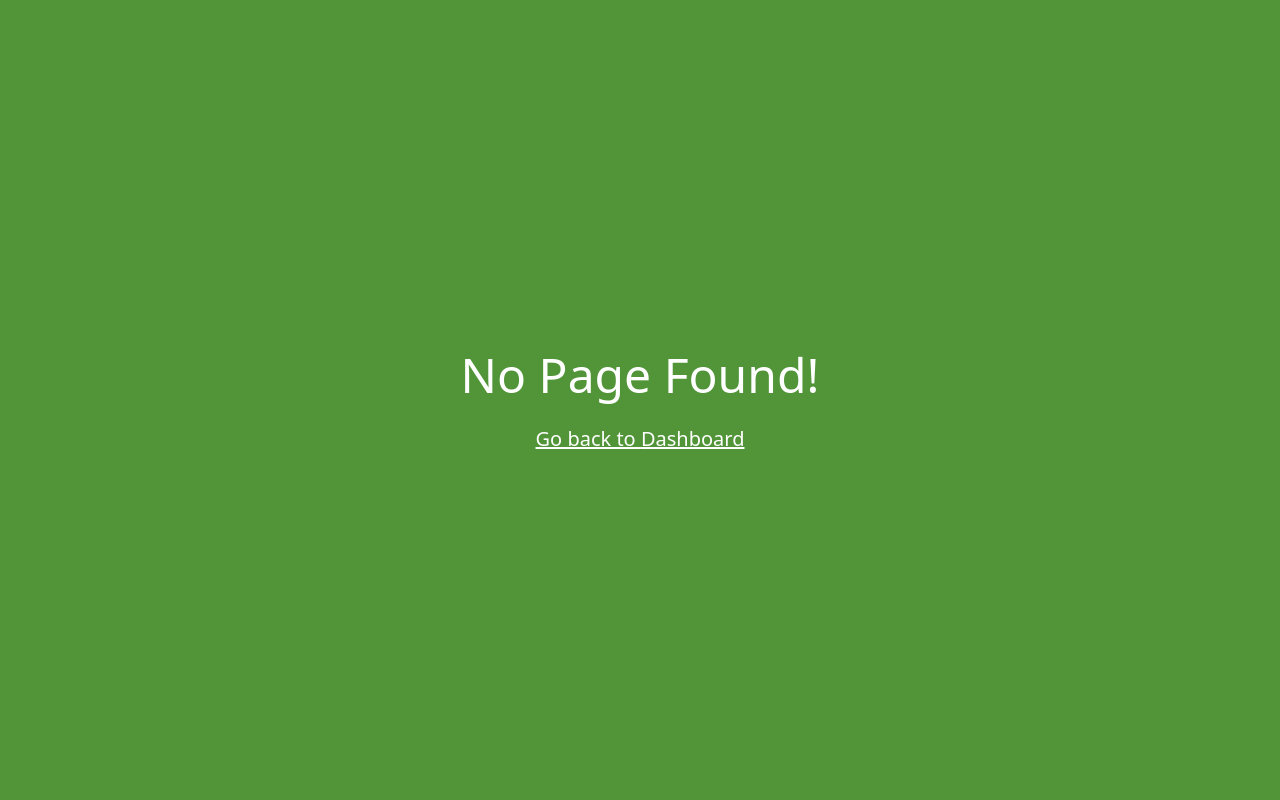
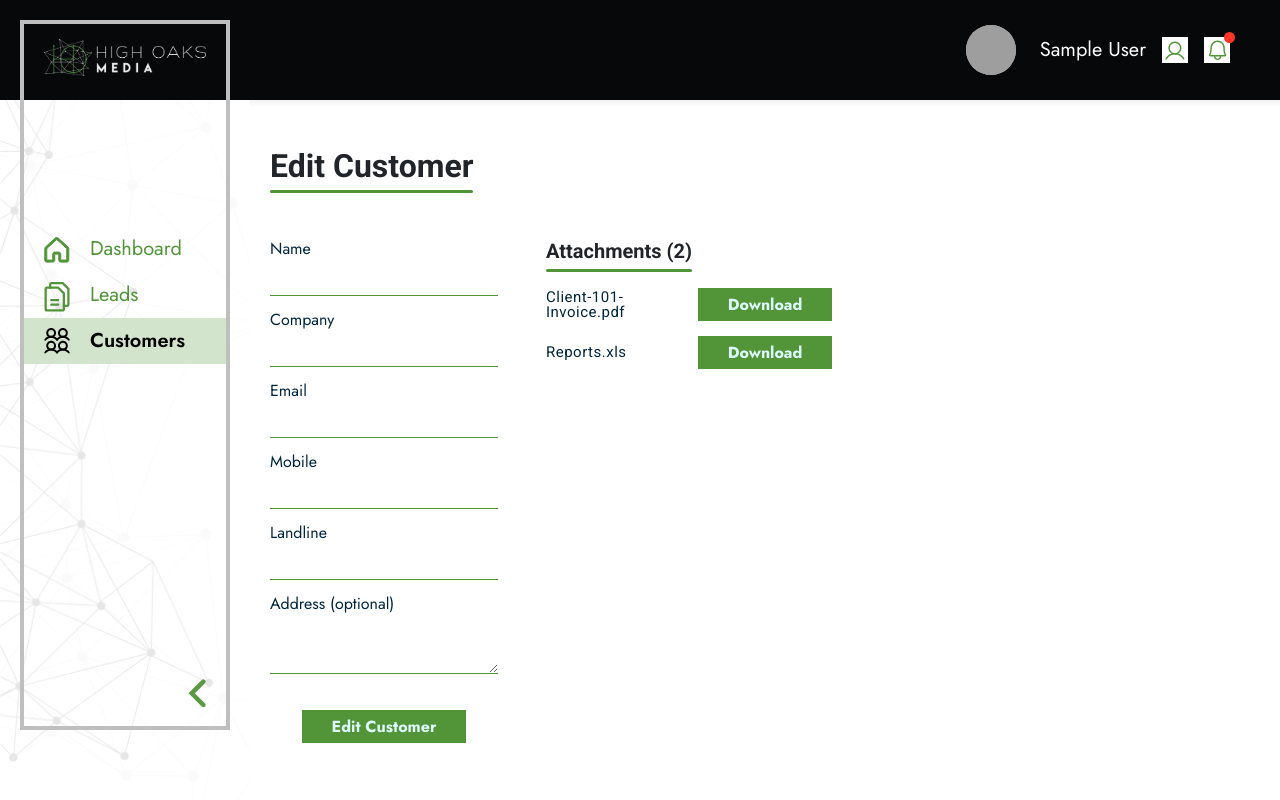
Before and after one commit to Kuldeeptak-neelnetworks/Customer-Leads-CRM, a React (Vite) app: page /customers/1 in a window 1280 px wide. Built offline with nearby package versions, Linux system fonts and the light colour scheme; no server answers; sample sign-in values are in the browser's storage; grey boxes are pictures that could not be loaded.

Commit message:
update: added customer details page

```diff
--- a/src/App.jsx
+++ b/src/App.jsx
@@ -9,6 +9,7 @@ import Dashboard from "./Pages/Dashboard/Dashboard";
 import Leads from "./Pages/Leads/Leads";
 import EditLead from "./Pages/Leads/EditLead";
 import Customers from "./Pages/Customers/Customers";
+import CustomerDetails from "./Pages/Customers/CustomerDetails";
 import Users from "./Pages/Users/Users";
 import Profile from "./Pages/Profile/Profile";
 import NoPage from "./Pages/NoPage/NoPage";
@@ -86,6 +87,15 @@ function App() {
             }
           />
           <Route
+            path="/customers/:customerId"
+            element={
+              <>
+                <HeaderAndSiderbar />
+                <CustomerDetails />
+              </>
+            }
+          />
+          <Route
             path="/profile"
             element={
               <>
--- /dev/null
+++ b/src/Pages/Customers/CustomerDetails.jsx
@@ -0,0 +1,111 @@
+import { useEffect, useContext } from "react";
+import { useParams } from "react-router-dom";
+import { ContextMain } from "../../Context/MainContext";
+
+const CustomerDetails = () => {
+  const { customerId } = useParams();
+  const { initialState, getAllCustomers, getMyCustomers } =
+    useContext(ContextMain);
+  const userRole = +JSON.parse(localStorage.getItem("user")).userRoles;
+
+  useEffect(() => {
+    if (userRole === 1) {
+      getAllCustomers();
+    } else {
+      getMyCustomers();
+    }
+  }, []);
+
+  return (
+    <div className="main-wrapper">
+      <h2 className="page-heading">
+        {userRole === 1 ? "Customer Details" : "Edit Customer"}
+      </h2>
+      {/* customer form & attachments section */}
+      <section className="d-flex align-items-start gap-5 mt-5 w-100">
+        <form
+          //   onSubmit={handleEditLead}
+          className="d-flex flex-column gap-3 justify-content-center align-items-center w-25"
+        >
+          <div className="group">
+            <label htmlFor="name">Name</label>
+            <input
+              type="text"
+              id="name"
+              disabled={userRole === 1}
+              readOnly={userRole === 1}
+            />
+          </div>
+          <div className="group">
+            <label htmlFor="company">Company</label>
+            <input
+              type="text"
+              id="company"
+              disabled={userRole === 1}
+              readOnly={userRole === 1}
+            />
+          </div>
+          <div className="group">
+            <label htmlFor="email">Email</label>
+            <input
+              type="text"
+              id="email"
+              disabled={userRole === 1}
+              readOnly={userRole === 1}
+            />
+          </div>
+          <div className="group">
+            <label htmlFor="contact">Mobile</label>
+            <input
+              type="number"
+              id="contact"
+              disabled={userRole === 1}
+              readOnly={userRole === 1}
+            />
+          </div>
+          <div className="group">
+            <label htmlFor="landline">Landline</label>
+            <input
+              type="number"
+              id="landline"
+              disabled={userRole === 1}
+              readOnly={userRole === 1}
+            />
+          </div>
+          <div className="group">
+            <label htmlFor="address">Address (optional)</label>
+            <textarea
+              type="text"
+              id="address"
+              rows={3}
+              disabled={userRole === 1}
+              readOnly={userRole === 1}
+            />
+          </div>
+
+          {userRole !== 1 && (
+            <button type="submit" className="cta-btn">
+              {/* {isDisabled ? <SpinningLoader /> : "Edit Lead"} */}
+              Edit Customer
+            </button>
+          )}
+        </form>
+        <div className="customer-attachments w-75">
+          <h4 className="page-heading mb-3">Attachments (2)</h4>
+          <div className="attachment">
+            <p>Client-101-Invoice.pdf</p>
+            <button className="cta-btn">Download</button>
+          </div>
+          <div className="attachment">
+            <p>Reports.xls</p>
+            <button className="cta-btn">Download</button>
+          </div>
+        </div>
+      </section>
+      {/* email section */}
+      <section></section>
+    </div>
+  );
+};
+
+export default CustomerDetails;
--- a/src/Pages/Customers/Customers.jsx
+++ b/src/Pages/Customers/Customers.jsx
@@ -1,5 +1,7 @@
 import { useContext, useEffect, useMemo, useState } from "react";
 import { ContextMain } from "../../Context/MainContext";
+import { Tooltip } from "react-tooltip";
+import { useNavigate } from "react-router-dom";
 
 import ReactSkeletonTable from "../../Templates/ReactSkeletonTable/ReactSkeletonTable";
 import ReactTable from "../../Templates/ReactTable/ReactTable";
@@ -12,10 +14,11 @@ import {
   usePagination,
 } from "react-table";
 import PageHeader from "../../Templates/PageHeader/PageHeader";
-import { DeleteIconSVG, EditIconSVG } from "../../utils/SVGs/SVGs";
+import { DeleteIconSVG, EditIconSVG, PlusIconSVG } from "../../utils/SVGs/SVGs";
 import ReactTableFooter from "../../Templates/ReactTableFooter/ReactTableFooter";
 
 const Customers = () => {
+  const navigate = useNavigate();
   const { initialState, getAllCustomers, getMyCustomers } =
     useContext(ContextMain);
   const [isUpdated, setIsUpdated] = useState(false);
@@ -76,13 +79,51 @@ const Customers = () => {
       Header: "Actions",
       Cell: ({ row }) => (
         <div className="table-actions-wrapper d-flex justify-content-center align-items-center">
-          <div className="table-actions-icon-wrapper">
-            <EditIconSVG cssClass={"cursor-pointer"} />
-          </div>
-          <span style={{ color: "#00263d38" }}>|</span>
-          <div className="table-actions-icon-wrapper">
-            <DeleteIconSVG cssClass={"cursor-pointer"} />
-          </div>
+          {userRole === 1 ? (
+            <>
+              <Tooltip
+                id="show-customer-tooltip"
+                style={{
+                  background: "#000",
+                  color: "#fff",
+                }}
+                opacity={0.9}
+              />
+              <div
+                data-tooltip-id="show-customer-tooltip"
+                data-tooltip-content="Check Customer Details"
+                data-tooltip-place="top"
+                onClick={() => navigate(`/customers/${row.original?.id}`)}
+                className="cursor-pointer table-actions-icon-wrapper"
+              >
+                <PlusIconSVG />
+              </div>
+            </>
+          ) : (
+            <>
+              <Tooltip
+                id="edit-customer-tooltip"
+                style={{
+                  background: "#000",
+                  color: "#fff",
+                }}
+                opacity={0.9}
+              />
+              <div
+                data-tooltip-id="edit-customer-tooltip"
+                data-tooltip-content="Edit Customer Details"
+                data-tooltip-place="top"
+                onClick={() => navigate(`/customers/${row.original?.id}`)}
+                className="cursor-pointer table-actions-icon-wrapper"
+              >
+                <EditIconSVG />
+              </div>
+              <span style={{ color: "#00263d38" }}>|</span>
+              <div className="table-actions-icon-wrapper">
+                <DeleteIconSVG />
+              </div>
+            </>
+          )}
         </div>
       ),
     },
--- a/src/Pages/ForgotPassword/ForgotPassword.jsx
+++ b/src/Pages/ForgotPassword/ForgotPassword.jsx
@@ -1,10 +1,7 @@
 import { useState } from "react";
-import axios from "axios";
 import { Link, useNavigate } from "react-router-dom";
 import { SpinningLoader } from "../../Templates/SpinningLoader/SpinningLoader";
 
-import ReactHotToast from "../../utils/ReactHotToast/ReactHotToast";
-import { apiUrl } from "../../utils/Constants/constants";
 import logo from "../../assets/logo.png";
 import avatar from "../../assets/avatar.png";
 
@@ -14,9 +11,6 @@ const ForgotPassword = () => {
   // if token is available then redirecting user to dashboard page
   if (localStorage.getItem("token")) navigate("/dashboard");
 
-  const [user, setUser] = useState({
-    email: "hem@gmail.com",
-  });
   const [isDisabled, setIsDisabled] = useState(false);
 
   return (
--- a/src/Pages/Leads/EditLead.jsx
+++ b/src/Pages/Leads/EditLead.jsx
@@ -78,8 +78,6 @@ const EditLead = () => {
       const result = await axios.post(url, formData, {
         headers: headerOptions(true),
       });
-
-      console.log("result lead updated: ", result);
 
       if (result.status === 200) {
         ReactHotToast(result.data.message, "success");
--- a/src/stylesheets/common.css
+++ b/src/stylesheets/common.css
@@ -28,14 +28,16 @@
   outline: 0;
 }
 
-.page-heading {
+h2.page-heading,
+h4.page-heading {
   font-family: var(--roboto-font-family);
   font-size: 32px;
   font-weight: 700;
   line-height: 1;
   width: max-content;
 }
-.page-heading::after {
+h2.page-heading::after,
+h4.page-heading::after {
   content: "";
   display: block;
   height: 3px;
@@ -43,6 +45,9 @@
   border-radius: 10px;
   margin-top: 8px;
   width: 100%;
+}
+h4.page-heading {
+  font-size: 20px;
 }
 
 .cta-btn {
@@ -414,3 +419,25 @@ ul.block-data-wrapper li p span {
   color: var(--blue-font-color);
   opacity: 1;
 }
+
+/* ------------------------------- */
+
+.customer-attachments .attachment {
+  display: flex;
+  gap: 15px;
+  justify-content: start;
+  align-items: center;
+  margin-bottom: 15px;
+}
+
+.customer-attachments .attachment p {
+  margin: 0;
+  font-family: var(--roboto-font-family);
+  font-size: 15px;
+  font-weight: 400;
+  line-height: 1;
+  letter-spacing: 0.5px;
+  color: var(--blue-font-color);
+  width: clamp(20%, 20%, 50%);
+  word-wrap: break-word;
+}
--- a/src/stylesheets/custom-classes.css
+++ b/src/stylesheets/custom-classes.css
@@ -8,3 +8,7 @@
 .w-35 {
   width: 35%;
 }
+
+.flex-1 {
+  flex: 1;
+}
```
Also changed, not shown: .eslintrc.cjs.
